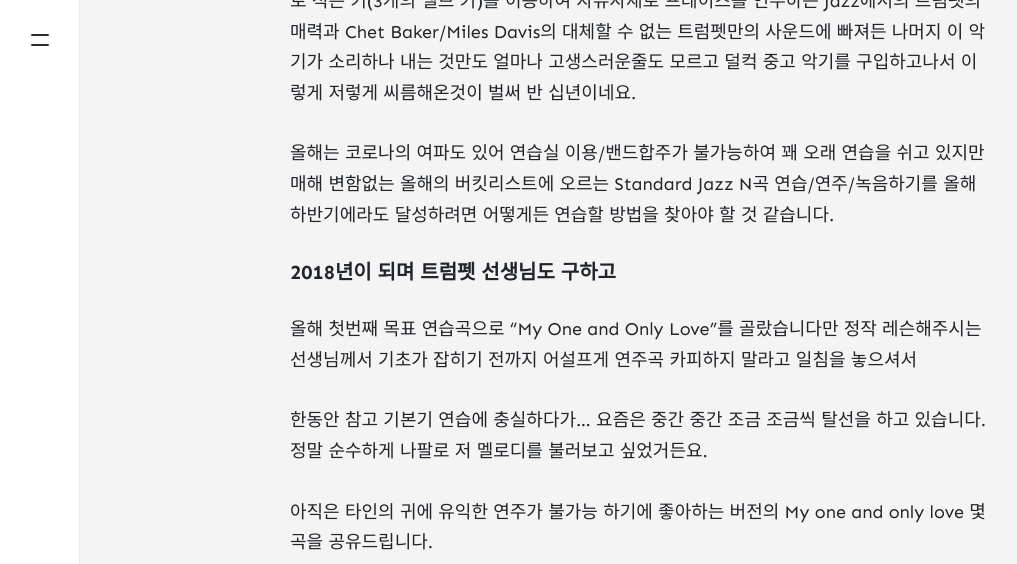
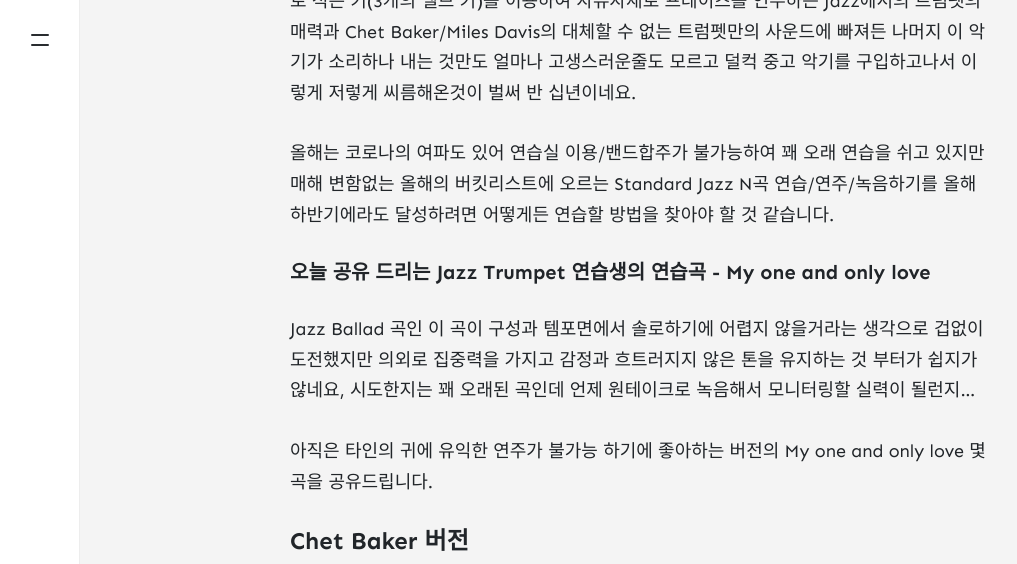
Before and after one commit to daduki/daduki.github.io, a Jekyll site: the page built from _posts/2020-06-11-sounds-my-one-and-only-love.md, in a window 1280 px wide and 1400 px high, scrolled down 942 px. Shown: the top 564 px of the window, without its empty margins (0-1017 px from the left). Built offline with Jekyll 4.4.1, drawn with Linux system fonts in a browser that asks for light colours; nearby versions of some CDN libraries; comment, search, counter and statistics services are not loaded; some of the changed text lies outside the part shown; grey boxes are pictures that could not be loaded.

Commit message:
Update 2020-06-11-sounds-my-one-and-only-love.md

```diff
--- a/_posts/2020-06-11-sounds-my-one-and-only-love.md
+++ b/_posts/2020-06-11-sounds-my-one-and-only-love.md
@@ -17,13 +17,10 @@
 올해는 코로나의 여파도 있어 연습실 이용/밴드합주가 불가능하여 꽤 오래 연습을 쉬고 있지만
 매해 변함없는 올해의 버킷리스트에 오르는 Standard Jazz N곡 연습/연주/녹음하기를 올해 하반기에라도 달성하려면 어떻게든 연습할 방법을 찾아야 할 것 같습니다.
 
-##### 2018년이 되며 트럼펫 선생님도 구하고
-올해 첫번째 목표 연습곡으로 "My One and Only Love"를 골랐습니다만
-정작 레슨해주시는 선생님께서 기초가 잡히기 전까지 어설프게 연주곡 카피하지 말라고 일침을 놓으셔서
-
-한동안 참고 기본기 연습에 충실하다가...
-요즘은 중간 중간 조금 조금씩 탈선을 하고 있습니다.
-정말 순수하게 나팔로 저 멜로디를 불러보고 싶었거든요.
+##### 오늘 공유 드리는 Jazz Trumpet 연습생의 연습곡 - My one and only love
+Jazz Ballad 곡인 이 곡이 구성과 템포면에서 솔로하기에 어렵지 않을거라는 생각으로 겁없이 도전했지만
+의외로 집중력을 가지고 감정과 흐트러지지 않은 톤을 유지하는 것 부터가 쉽지가 않네요,
+시도한지는 꽤 오래된 곡인데 언제 원테이크로 녹음해서 모니터링할 실력이 될런지...
 
 아직은 타인의 귀에 유익한 연주가 불가능 하기에 좋아하는 버전의 My one and only love 몇 곡을 공유드립니다.
 
@@ -32,7 +29,6 @@
 <iframe width="100%" height="315" src="https://www.youtube.com/embed/7CV0y-eXh2g" frameborder="0" allow="accelerometer; autoplay; encrypted-media; gyroscope; picture-in-picture" allowfullscreen></iframe>
 
 쳇 베이커의 생애에 관한 다큐멘터리 Let's get lost 에 수록된 곡입니다. 결국 이 다큐멘터리는 쳇 베이커가 세상을 떠난 뒤에 세상에 공개되었지만 그의 힘에 부치는듯 해도 우수에 가득찬 그의 말년과도 같은 연주는 정말 대체 불가능한 무언가가 있습니다.
-
 트럼펫 계의 제임스딘이라는 수식어가 붙을 정도로 미남이던 쳇베이커는 마약과 세월의 풍랑을 거쳐 급속도로 나이를 먹은 노인이 되어있네요.
 
 #### Oscar Peterson 버전
@@ -46,7 +42,6 @@
 <iframe width="100%" height="315" src="https://www.youtube.com/embed/LdEN8HZjmwk" frameborder="0" allow="accelerometer; autoplay; encrypted-media; gyroscope; picture-in-picture" allowfullscreen></iframe>
 
 감미로운 보컬톤에 로멘틱한 기타톤으로 노래하는 재즈 기타리스트인지, 기타치는 재즈 보컬리스트인지, 아무튼 둘다에 뛰어난 크로스 오버 뮤지션 George Benson을 빼놓을 수 없죠
-
 가사 또한 정말 멜로디 만큼이나 아름답습니다.
 마치 옆에 누워있는 연인에게 조곤 조곤 사랑의 언어로 귓속말을 하듯 말이죠
 
```
